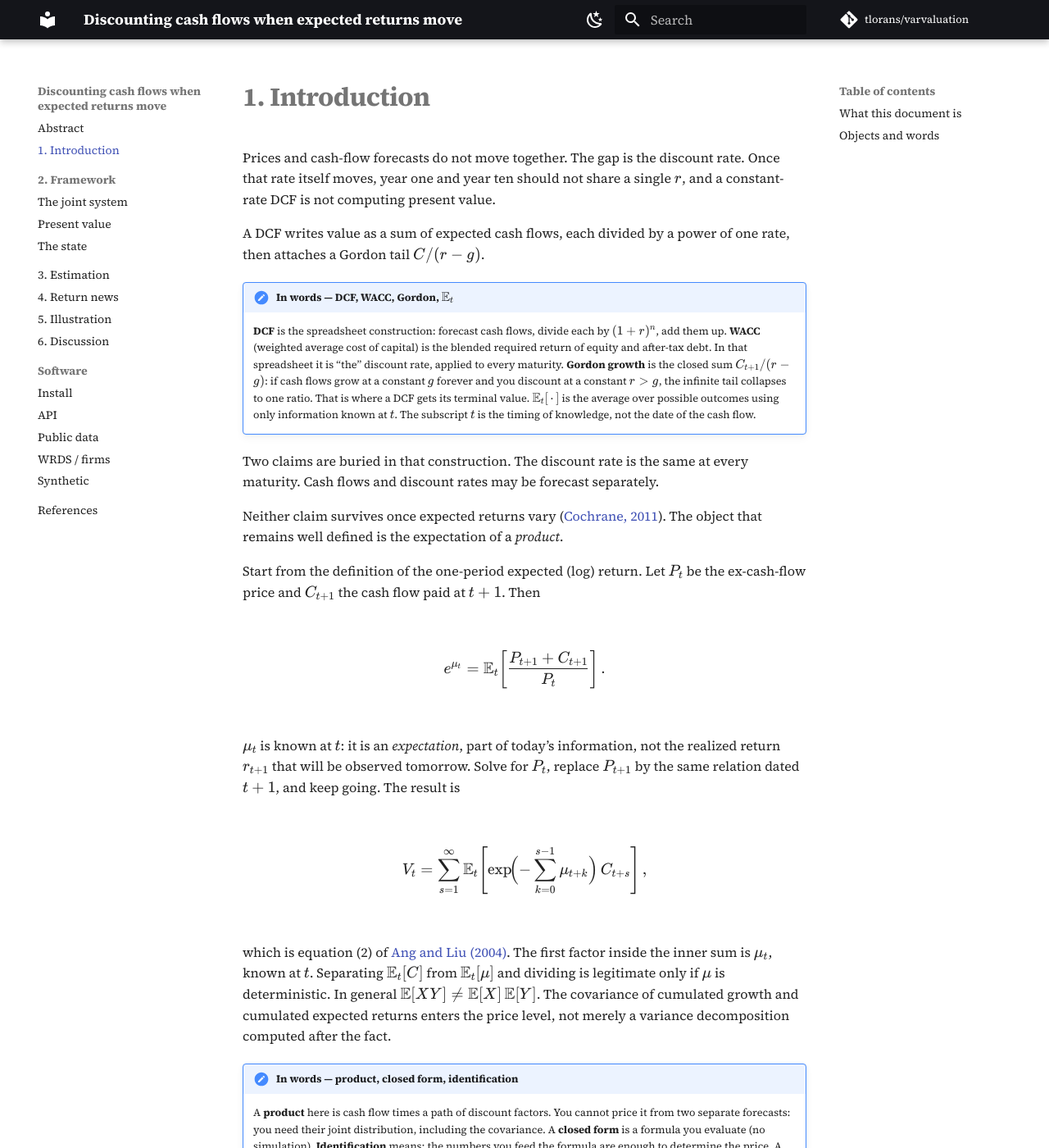
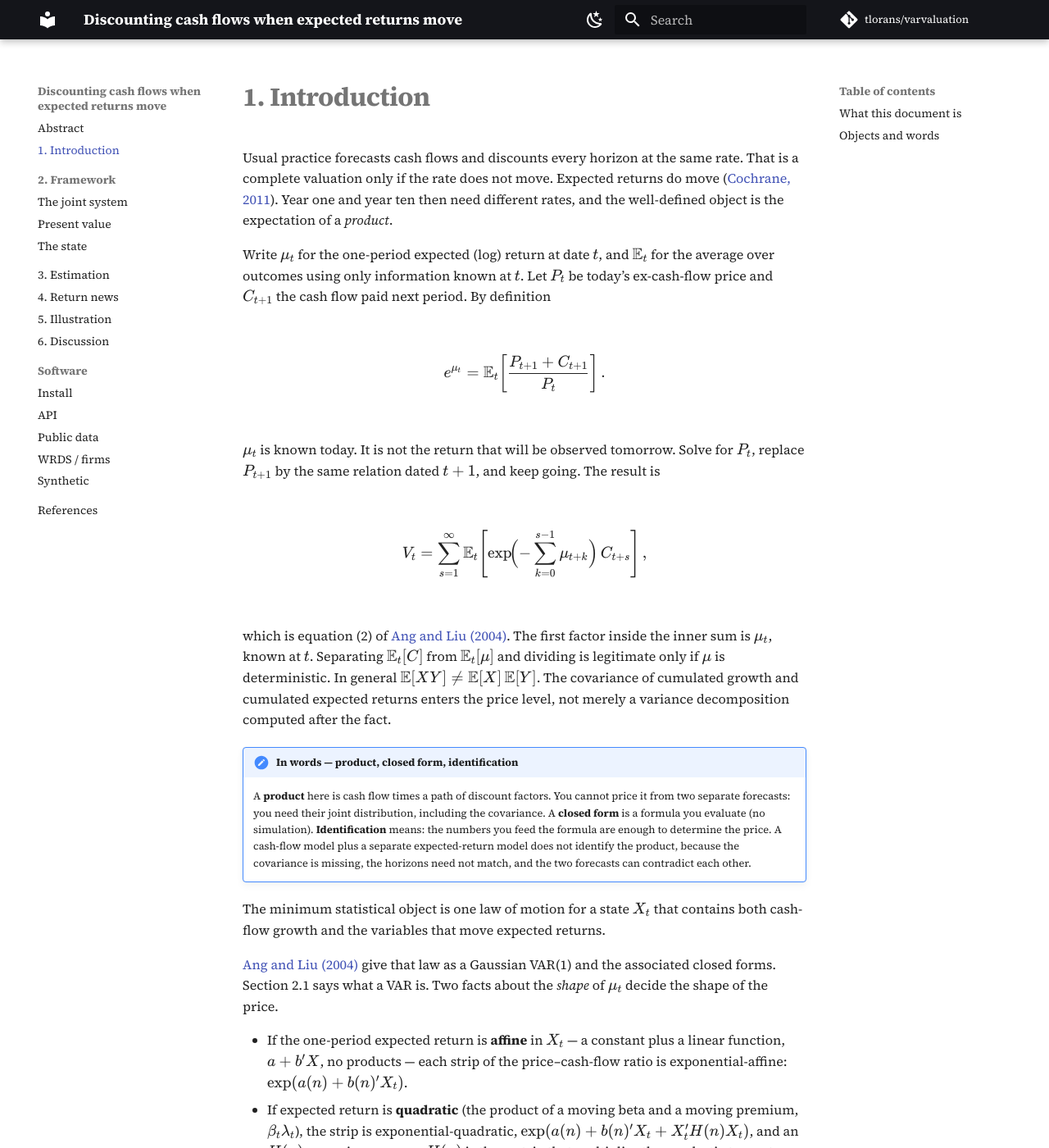
Before and after one commit to tlorans/varvaluation, an MkDocs documentation site: the page built from docs/guide/introduction.md, in a window 1280 px wide and 1400 px high. Shown: the whole window at 82% size. Built offline with MkDocs 1.6.1 and Material for MkDocs 9.7.7, drawn with Linux system fonts in a browser that asks for light colours; comment, search, counter and statistics services are not loaded; some of the changed text lies outside the part shown.

Commit message:
docs: open the introduction in words, then introduce mu

```diff
--- a/docs/guide/introduction.md
+++ b/docs/guide/introduction.md
@@ -1,45 +1,23 @@
 # 1. Introduction
 
-Prices and cash-flow forecasts do not move together. The gap is the
-discount rate. Once that rate itself moves, year one and year ten
-should not share a single $r$, and a constant-rate DCF is not
-computing present value.
+Usual practice forecasts cash flows and discounts every horizon at the
+same rate. That is a complete valuation only if the rate does not
+move. Expected returns do move
+([Cochrane, 2011](../references.md#cochrane-2011)). Year one and
+year ten then need different rates, and the well-defined object is
+the expectation of a *product*.
 
-A DCF writes value as a sum of expected cash flows, each divided by a
-power of one rate, then attaches a Gordon tail $C/(r-g)$.
-
-!!! note "In words — DCF, WACC, Gordon, $\mathbb{E}_t$"
-    **DCF** is the spreadsheet construction: forecast cash flows, divide
-    each by $(1+r)^n$, add them up. **WACC** (weighted average cost of
-    capital) is the blended required return of equity and after-tax
-    debt. In that spreadsheet it is “the” discount rate, applied to
-    every maturity. **Gordon growth** is the closed sum
-    $C_{t+1}/(r-g)$: if cash flows grow at a constant $g$ forever and
-    you discount at a constant $r>g$, the infinite tail collapses to
-    one ratio. That is where a DCF gets its terminal value.
-    $\mathbb{E}_t[\,\cdot\,]$ is the average over possible outcomes
-    using only information known at $t$. The subscript $t$ is the
-    timing of knowledge, not the date of the cash flow.
-
-Two claims are buried in that construction. The discount rate is the
-same at every maturity. Cash flows and discount rates may be forecast
-separately.
-
-Neither claim survives once expected returns vary
-([Cochrane, 2011](../references.md#cochrane-2011)). The object that
-remains well defined is the expectation of a *product*.
-
-Start from the definition of the one-period expected (log) return.
-Let $P_t$ be the ex-cash-flow price and $C_{t+1}$ the cash flow paid
-at $t+1$. Then
+Write $\mu_t$ for the one-period expected (log) return at date $t$,
+and $\mathbb{E}_t$ for the average over outcomes using only
+information known at $t$. Let $P_t$ be today’s ex-cash-flow price
+and $C_{t+1}$ the cash flow paid next period. By definition
 
 $$
 e^{\mu_t}
   = \mathbb{E}_t\!\left[\frac{P_{t+1}+C_{t+1}}{P_t}\right].
 $$
 
-$\mu_t$ is known at $t$: it is an *expectation*, part of today’s
-information, not the realized return $r_{t+1}$ that will be observed
+$\mu_t$ is known today. It is not the return that will be observed
 tomorrow. Solve for $P_t$, replace $P_{t+1}$ by the same relation
 dated $t+1$, and keep going. The result is
 
@@ -91,10 +69,12 @@ shape of the price.
   at horizon $n$.
 
 Constant $\mu$ and constant expected growth — their special case 1 —
-nest the Gordon model; $\Phi=\Sigma=0$ is a further degeneracy (no
-dynamics, no shocks), not that case. The same paper, following
-[Brennan (1997)](../references.md#brennan-1997), replaces the single
-WACC by a maturity-specific **spot curve** $\mu_t(n)$: one rate per
+nest the constant-growth formula often called Gordon (a fixed
+growth rate, a fixed discount rate, an infinite tail).
+$\Phi=\Sigma=0$ is a further degeneracy (no dynamics, no shocks),
+not that case. The same paper, following
+[Brennan (1997)](../references.md#brennan-1997), replaces a single
+rate for every maturity by a **spot curve** $\mu_t(n)$: one rate per
 horizon, so that a two-step workflow (forecast cash flows, then
 discount) can be kept while the rate depends on horizon and on $X_t$.
 
```
